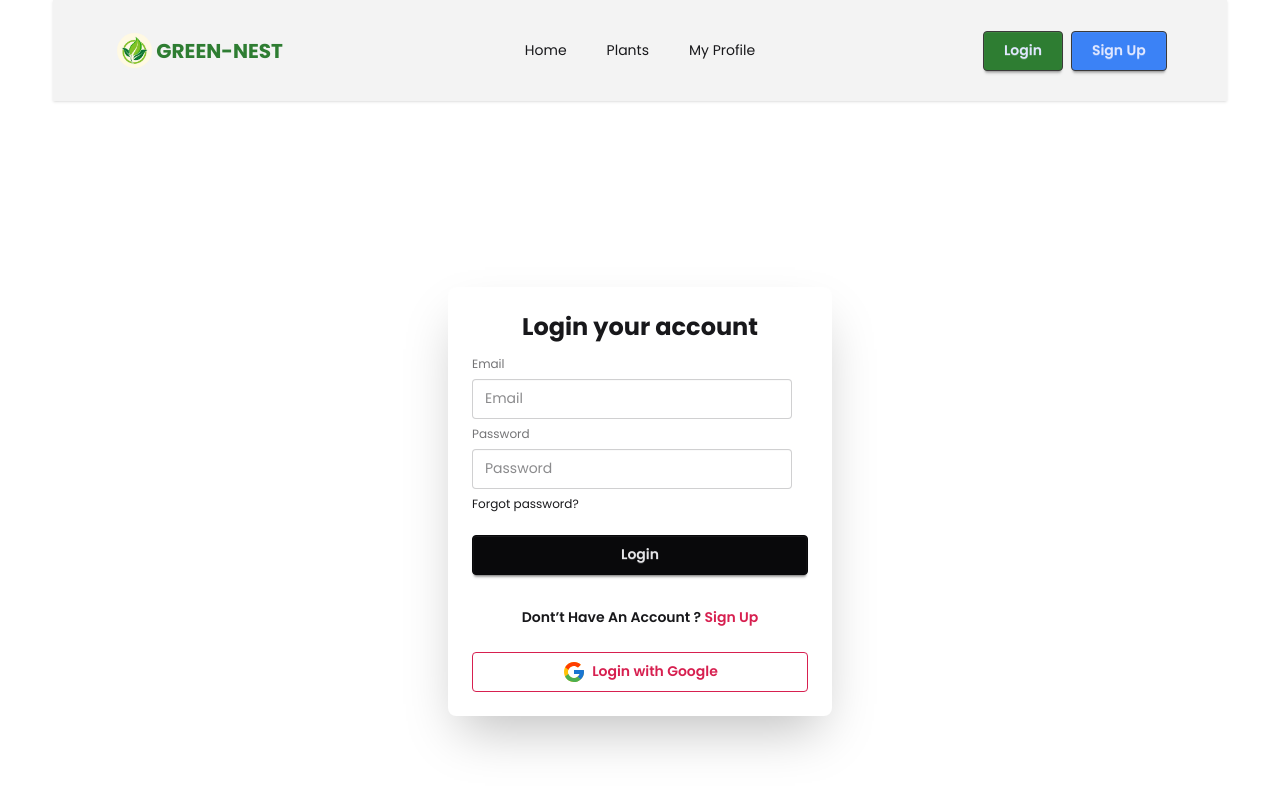
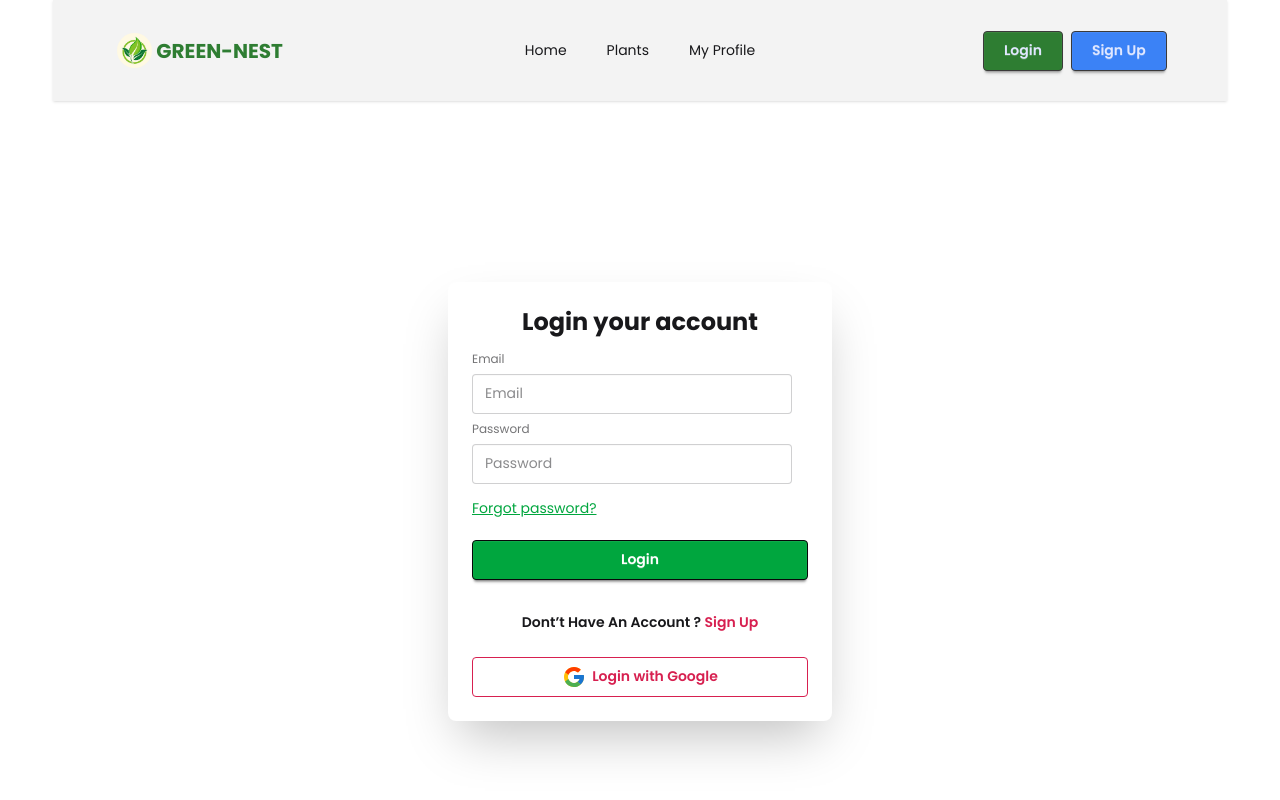
Before and after one commit to badsha103868/my-green-nest-a09, a React (Vite) app: page /auth/login/ in a window 1280 px wide. Shown: the top 800 px of the page. Built offline with nearby package versions, Linux system fonts and the light colour scheme; no server answers.

Commit message:
added forget password functionality

```diff
--- /dev/null
+++ b/src/Pages/ForgetPassword.jsx
@@ -0,0 +1,63 @@
+import React, { use, useRef, useState } from 'react';
+import { AuthContext } from '../Provider/AuthProvider';
+import { toast } from 'react-toastify';
+import { useNavigate } from 'react-router';
+
+const ForgetPassword = () => {
+
+   // error state
+      const [error, setError]= useState('')
+      const navigate = useNavigate()
+
+     const { forgetPassword } = use(AuthContext)
+     // forgot password email ref
+      const emailRef = useRef()
+
+     //  handleForgetPassword
+             const handleResetPassword=(e)=>{
+              e.preventDefault();
+                const email = emailRef.current.value;
+                console.log("forget password", email)
+                forgetPassword(email)
+                .then(()=>{
+                 toast.success("Password reset email sent! Check your Gmail inbox or spam ");
+                 setTimeout(()=>{
+                  navigate('/auth/login/')
+                 }, 1000)
+
+                })
+                .catch((error) => {
+                 console.log(error.message)
+                });
+             }
+
+
+  return (
+   <div className='flex justify-center items-center my-10'>
+       <div className="card bg-base-100 w-full max-w-sm shrink-0 shadow-2xl">
+      <div className="card-body">
+         <h1 className="text-2xl font-bold text-center">Forget Your Password</h1>
+        <form onSubmit={handleResetPassword} className="fieldset">
+          {/* email */}
+          <label className="label">Email</label>
+          <input
+           type="email"
+           className="input"
+             name='email'
+             ref={emailRef}
+            placeholder="Enter your register email" required onChange={() => setError('')} />
+
+          <button className="btn  bg-green-500 text-white mt-4">Reset Password </button>
+          {
+          error && <p className='text-secondary text-xs'>{error}</p>
+          }
+        </form>
+
+
+      </div>
+    </div>
+    </div>
+  );
+};
+
+export default ForgetPassword;
--- a/src/Pages/Login.jsx
+++ b/src/Pages/Login.jsx
@@ -1,4 +1,4 @@
-import React, { use, useContext, useState } from 'react';
+import React, { use, useContext, useRef, useState } from 'react';
 import { FcGoogle } from 'react-icons/fc';
 import { Link, useLocation, useNavigate } from 'react-router';
 import { AuthContext } from '../Provider/AuthProvider';
@@ -21,8 +21,10 @@ const Login = () => {
     const googleProvider = new GoogleAuthProvider();
 
 
+
+
   // use context
-  const { signIn, googleSignIn } = use(AuthContext)
+  const { signIn, googleSignIn,  } = use(AuthContext)
 
 // handleSign in
     const handleLogin =(e)=>{
@@ -54,6 +56,7 @@ const Login = () => {
           form.reset()
        })
     }
+
 
   //  google sign in
   const handleGoogleSignIn= ()=>{
@@ -88,6 +91,7 @@ const Login = () => {
            type="email"
            className="input"
              name='email'
+
             placeholder="Email" required onChange={() => setError('')} />
 
             {/* password */}
@@ -100,10 +104,10 @@ const Login = () => {
            onChange={() => setError('')}  />
 
            {/* forget password */}
-          <div><a className="link link-hover">Forgot password?</a></div>
+          <div className='mt-2'><Link to='/auth/forgetPassword/'  className="link link-hover text-green-600 hover:text-green-800 underline text-sm">Forgot password?</Link></div>
 
           {/*login  button */}
-          <button type="submit" className="btn btn-neutral mt-4">Login</button>
+          <button type="submit" className="btn btn-neutral bg-green-600 hover:bg-green-700 text-white mt-4">Login</button>
 
         {/* error showing  */}
         {
--- a/src/Pages/SignUp.jsx
+++ b/src/Pages/SignUp.jsx
@@ -110,7 +110,7 @@ const SignUp = () => {
 
 
     // google log in
-    const handleGoogleSignIn =()=>{
+    const handleGoogleSignUp =()=>{
        googleSignIn(googleProvider)
        .then(result =>{
         const user = result.user
@@ -171,7 +171,7 @@ const SignUp = () => {
            placeholder="Password" required />
 
           {/*login  button */}
-          <button type="submit" className="btn btn-neutral mt-4">Sign Up</button>
+          <button type="submit" className="btn btn-neutral bg-green-600 hover:bg-green-700 text-white mt-4">Sign Up</button>
 
         {/* error and success showing  */}
 
@@ -183,7 +183,7 @@ const SignUp = () => {
         }
         </fieldset>
          <p className='font-semibold text-center mt-5'>All Ready Have An Account ? <Link className='text-secondary' to='/auth/login/'>Login</Link></p>
-          <button onClick={handleGoogleSignIn} className='btn btn-secondary btn-outline w-full mt-4'><FcGoogle size={24} /> Login with Google</button>
+          <button onClick={handleGoogleSignUp} className='btn btn-secondary btn-outline w-full mt-4'><FcGoogle size={24} /> Sign up with Google</button>
       </form>
 
     </div>
--- a/src/Pages/UpdateForm.jsx
+++ b/src/Pages/UpdateForm.jsx
@@ -68,6 +68,7 @@ const UpdateForm = () => {
           type="text"
           className="input"
           name='name'
+           defaultValue={user?.displayName}
           placeholder="Your Name" required />
            {/* Photo Url */}
           <label className="label">Photo URL</label>
@@ -75,6 +76,7 @@ const UpdateForm = () => {
           type="text"
           className="input"
           name='photoUrl'
+          defaultValue={user?.photoURL}
           placeholder="Your Photo URL" required />
 
           <button  className="btn  bg-green-500 text-white mt-4">Update Profile</button>
--- a/src/Provider/AuthProvider.jsx
+++ b/src/Provider/AuthProvider.jsx
@@ -1,4 +1,4 @@
-import { createUserWithEmailAndPassword, onAuthStateChanged, signInWithEmailAndPassword, signInWithPopup, signOut, updateProfile } from 'firebase/auth';
+import { createUserWithEmailAndPassword, onAuthStateChanged, sendPasswordResetEmail, signInWithEmailAndPassword, signInWithPopup, signOut, updateProfile } from 'firebase/auth';
 import React, { createContext, useEffect, useState } from 'react';
 import { auth } from '../Firebase/firebase.config';
 
@@ -39,6 +39,11 @@ const AuthProvider = ({ children }) => {
     return updateProfile(auth.currentUser, updatedData)
   }
 
+  // forget password
+  const forgetPassword = ( email ) =>{
+    return sendPasswordResetEmail(auth, email)
+  }
+
   // onAuthStateChanged observer
 
   useEffect(()=>{
@@ -63,7 +68,8 @@ const AuthProvider = ({ children }) => {
     loading,
     setLoading,
     googleSignIn,
-    updateUser
+    updateUser,
+    forgetPassword
 
   }
 
--- a/src/Routes/Routes.jsx
+++ b/src/Routes/Routes.jsx
@@ -11,6 +11,7 @@ import Login from "../Pages/Login";
 import SignUp from "../Pages/SignUp";
 import PrivateRoute from "../Provider/PrivateRoute";
 import UpdateForm from "../Pages/UpdateForm";
+import ForgetPassword from "../Pages/forgetPassword";
 
 const router = createBrowserRouter([
   {
@@ -65,6 +66,10 @@ const router = createBrowserRouter([
           {
             path:'/auth/signUp/',
             element:<SignUp></SignUp>
+          },
+          {
+            path:"/auth/forgetPassword/",
+            element:<ForgetPassword></ForgetPassword>
           }
         ]
        },
```
